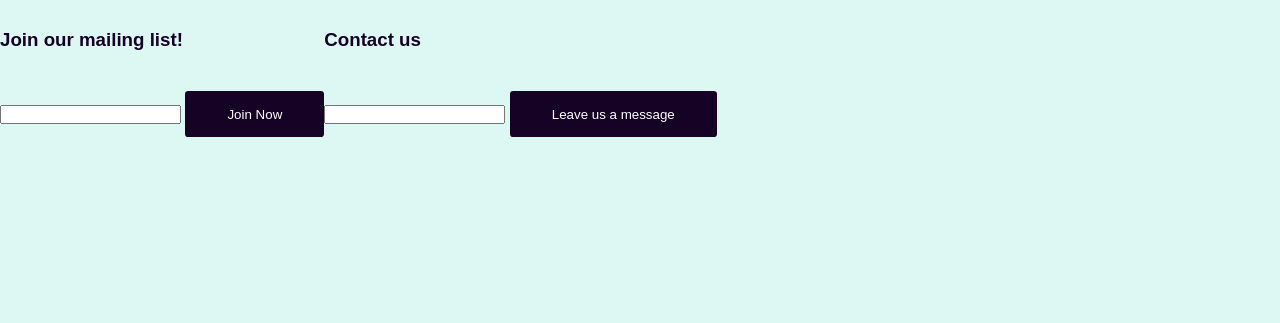
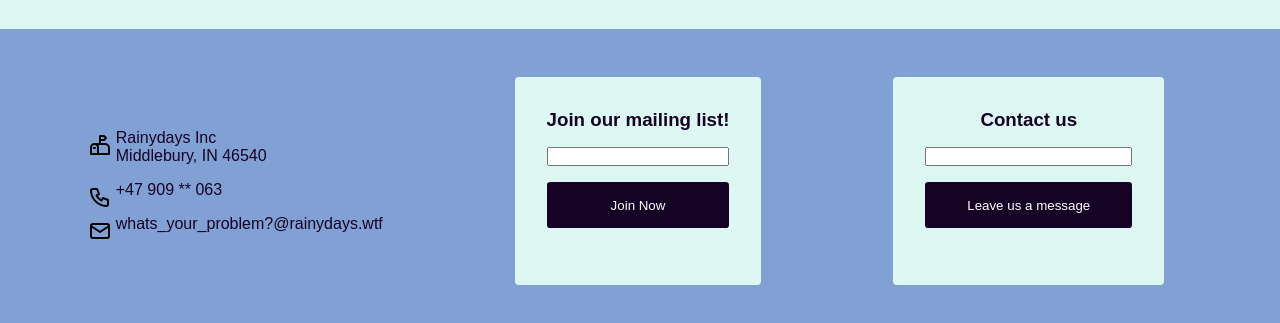
Before and after one commit to kJAHsin/rainydaze-nai, a plain HTML site: page index.html in a window 1280 px wide. Shown: the part 1118-1441 px from the top of the page. Before the commit the page ends 1295 px from the top, so only its background shows below. Drawn offline with Linux system fonts and the light colour scheme; no server answers.

Commit message:
cleaned up footer, now I'm taking a walk

```diff
--- a/index.html
+++ b/index.html
@@ -87,8 +87,8 @@
 					/>
 				</svg>
 			</div>
-			<div class="contact__container flex">
-				<div class="contact__content flex column">
+			<div class="about__container flex">
+				<div class="about__content flex column">
 					<h2>What do we stand for here at Rainydays?</h2>
 					<p>Lorem ipsum dolor sit amet consectetur. At pellentesque volutpat risus sed faucibus commodo dapibus sollicitudin. Lectus nisi nisi tincidunt vel cursus nibh. Faucibus consequat in adipiscing ullamcorper ipsum sit nibh enim. Sit fusce vitae id sed egestas neque volutpat arcu in. Turpis amet penatibus aenean ipsum diam mattis maecenas. Maecenas integer pellentesque bibendum curabitur sit ut felis.</p>
 					<h2>Why the hell do we do it?</h2>
@@ -96,19 +96,24 @@
 					<h2>How can you help?</h2>
 					<p>Lorem ipsum dolor sit amet consectetur. Turpis amet penatibus aenean ipsum diam mattis maecenas. Maecenas integer pellentesque bibendum curabitur sit ut felis.</p>
 				</div>
-				<div class="contact__image">
+				<div class="about__image">
 					<img src="https://images.unsplash.com/photo-1542820893-f3d652b53f50?ixlib=rb-4.0.3&ixid=MnwxMjA3fDB8MHxwaG90by1wYWdlfHx8fGVufDB8fHx8&auto=format&fit=crop&w=687&q=80" alt="woman on mountain">
 				</div>
 			</div>
 		</main>
 		<footer>
 			<div class="footer__wrapper flex">
-				<form action="join" class="mailing__list">
+				<ul class="contact__info flex column" aria-label="contact information">
+					<li aria-label="address of headquarters">Rainydays Inc</br>Middlebury, IN 46540</li>
+					<li aria-label="telephone number">+47 909 ** 063</li>
+					<li aria-label="email">whats_your_problem?@rainydays.wtf</li>
+				</ul>
+				<form action="join" class="mailing__list flex column">
 					<h3>Join our mailing list!</h3>
 					<input type="email" name="mailingList" id="mailingList">
 					<button type="submit">Join Now</button>
 				</form>
-				<form action="contact" class="contact__form">
+				<form action="contact" class="contact__form flex column">
 					<h3>Contact us</h3>
 					<input type="email" name="contactForm" id="contactForm">
 					<button type="submit">Leave us a message</button>
--- a/style.css
+++ b/style.css
@@ -52,7 +52,6 @@ button {
     background: var(--clr-primary);
     color: white;
     border-radius: .25em;
-    margin-block: 3em;
     cursor: pointer;
 }
 
@@ -115,6 +114,10 @@ nav {
     align-items: center;
 }
 
+.view--products {
+    margin-block: 3em;
+}
+
 .scroll__arrow {
     width: 5em;
 }
@@ -127,25 +130,67 @@ nav {
     transform: scaleX(-1);
 }
 
-/* contact portion of page */
-.contact__container {
+/* about portion of page */
+.about__container {
     justify-content: center;
     padding: 2em 5em;
 }
 
-.contact__content {
+.about__content {
     gap: 1em;
 }
 
-.contact__image {
+.about__image {
     max-width: 500px;
     max-height: 524px;
     border-radius: .5em;
 }
 
-.contact__image > img {
+.about__image > img {
     object-fit: cover;
     object-position: bottom;
     height: 100%;
     border-radius: inherit;
 }
+
+/* footer */
+.footer__wrapper {
+    justify-content: space-evenly;
+    align-items: center;
+    gap: 5vw;
+    background-color: var(--clr-secondary);
+    padding: 3em;
+}
+
+.footer__wrapper > form {
+    gap: 1em;
+    height: 13em;
+    background-color: var(--clr-neutral);
+    padding: 2em;
+    border-radius: .25em;
+    text-align: center;
+}
+
+.contact__info {
+    gap: 1em;
+    position: relative;
+}
+
+.contact__info > li::before {
+    content: "";
+    background:center no-repeat;
+    position: absolute;
+    width: 2em;
+    height: 2em;
+    transform: translateX(-100%);
+}
+
+.contact__info > li:first-child::before {
+    background-image: url(./images/mailbox.svg);
+}
+.contact__info > li:nth-child(2)::before {
+    background-image: url(./images/phone.svg);
+}
+.contact__info > li:nth-child(3)::before {
+    background-image: url(./images/mail.svg);
+}
```
Also changed, not shown: images/mail.svg (added), images/mailbox.svg (added), images/phone.svg (added).
